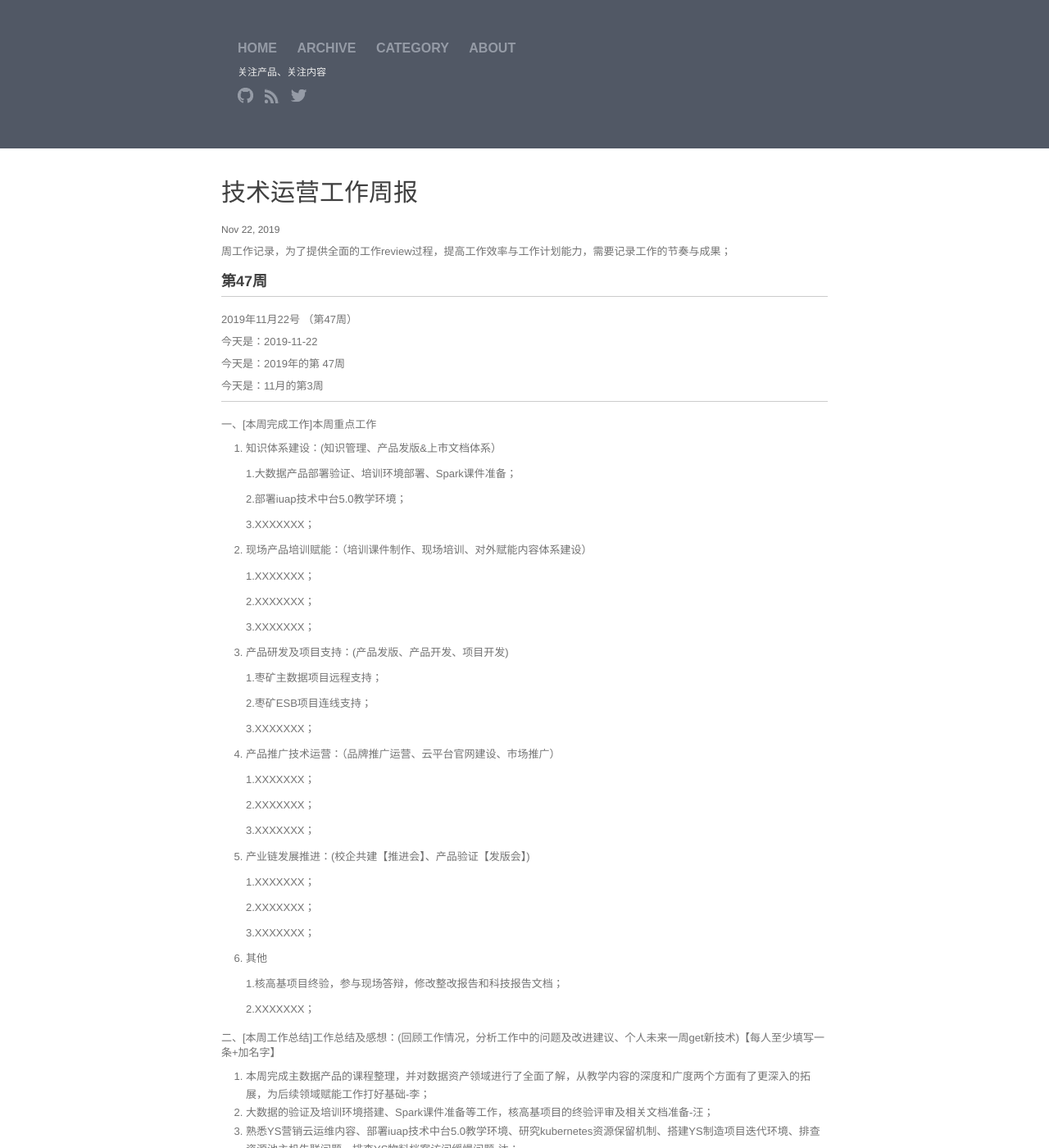
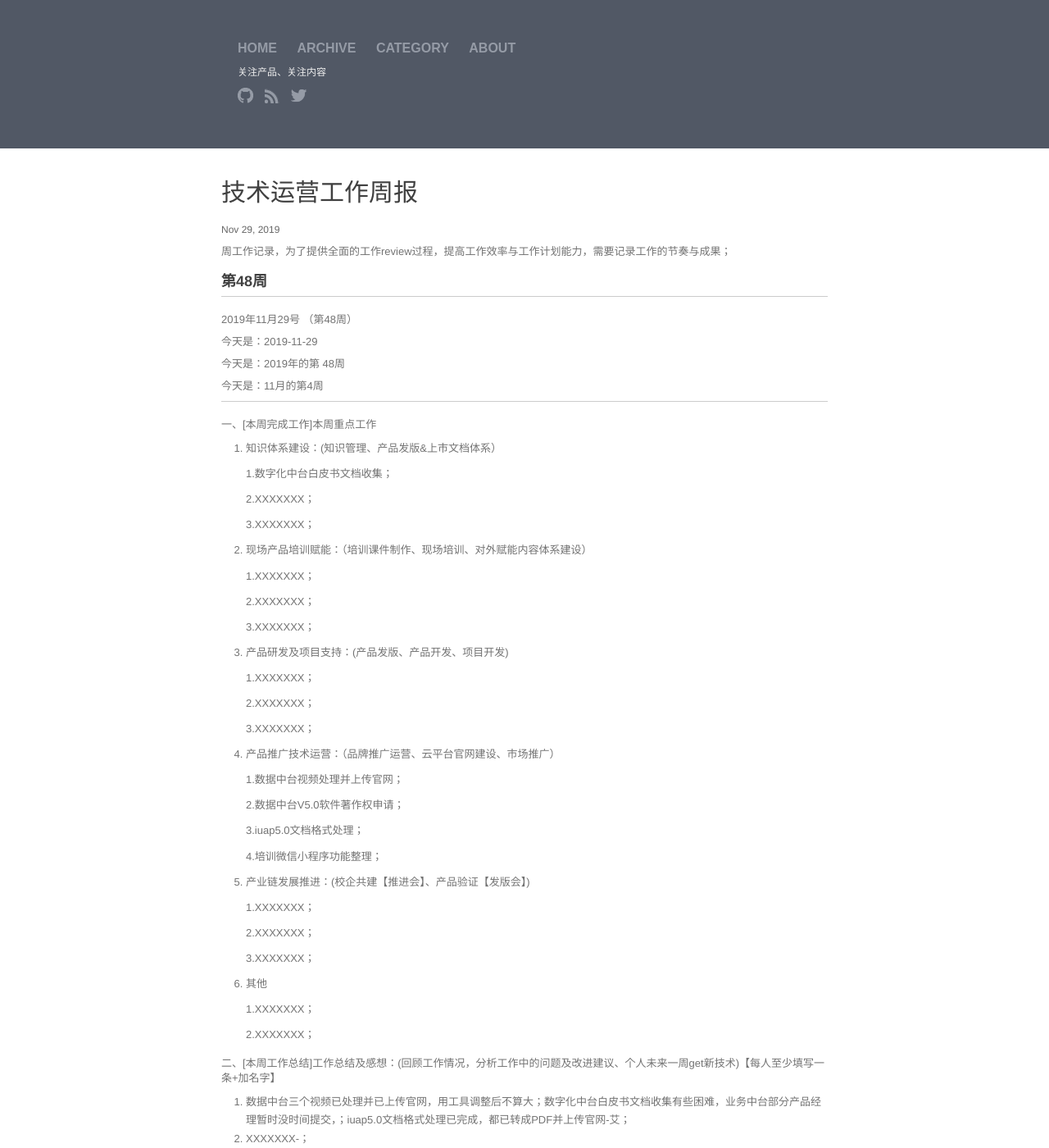
Before and after one commit to walllFlower/blog, a Jekyll site: the page built from _posts/2018-07-17-day_report_cxz.md, in a window 1280 px wide and 1400 px high. Shown: the whole window at 82% size. Built offline with Jekyll 4.4.1, drawn with Linux system fonts in a browser that asks for light colours; comment, search, counter and statistics services are not loaded; some of the changed text lies outside the part shown.

Commit message:
Update 2018-07-17-day_report_cxz.md

```diff
--- a/_posts/2018-07-17-day_report_cxz.md
+++ b/_posts/2018-07-17-day_report_cxz.md
@@ -1,11 +1,91 @@
 ---
 layout: post
 title:  "技术运营工作周报"
-date:   2019-11-22 14:57:32
+date:   2019-11-29 14:57:32
 categories: 技术运营工作周报
 ---
 
 周工作记录，为了提供全面的工作review过程，提高工作效率与工作计划能力，需要记录工作的节奏与成果；
+
+###  第48周
+
+***
+
+2019年11月29号 （第48周）
+
+今天是：2019-11-29
+
+今天是：2019年的第 48周
+
+今天是：11月的第4周
+
+***
+
+
+一、[本周完成工作]本周重点工作
+
+1. 知识体系建设：(知识管理、产品发版&上市文档体系）
+
+    1.数字化中台白皮书文档收集；
+
+    2.XXXXXXX；
+
+    3.XXXXXXX；
+
+2. 现场产品培训赋能：（培训课件制作、现场培训、对外赋能内容体系建设）
+
+    1.XXXXXXX；
+
+    2.XXXXXXX；
+
+    3.XXXXXXX；
+
+3. 产品研发及项目支持：(产品发版、产品开发、项目开发)
+
+    1.XXXXXXX；
+
+    2.XXXXXXX；
+
+    3.XXXXXXX；
+
+4. 产品推广技术运营：（品牌推广运营、云平台官网建设、市场推广）
+
+    1.数据中台视频处理并上传官网；
+
+    2.数据中台V5.0软件著作权申请；
+
+    3.iuap5.0文档格式处理；
+
+    4.培训微信小程序功能整理；
+
+
+5. 产业链发展推进：(校企共建【推进会】、产品验证【发版会】)
+
+    1.XXXXXXX；
+
+    2.XXXXXXX；
+
+    3.XXXXXXX；
+
+6. 其他
+
+    1.XXXXXXX；
+
+    2.XXXXXXX；
+
+二、[本周工作总结]工作总结及感想：(回顾工作情况，分析工作中的问题及改进建议、个人未来一周get新技术)【每人至少填写一条+加名字】
+
+1. 数据中台三个视频已处理并已上传官网，用工具调整后不算大；数字化中台白皮书文档收集有些困难，业务中台部分产品经理暂时没时间提交，；iuap5.0文档格式处理已完成，都已转成PDF并上传官网-艾；
+2. XXXXXXX-；
+3. XXXXXXX-；
+
+三、[下周工作计划]下周计划：(未完成工作、计划下周新开始的工作)【每人至少填写一条+加名字】(车)
+
+1. 数字化中台白皮书文档收集；微信小程序功能制作-艾；
+2. XXXXXXX-；
+3. XXXXXXX-；
+
+
 
 ###  第47周
 
```
